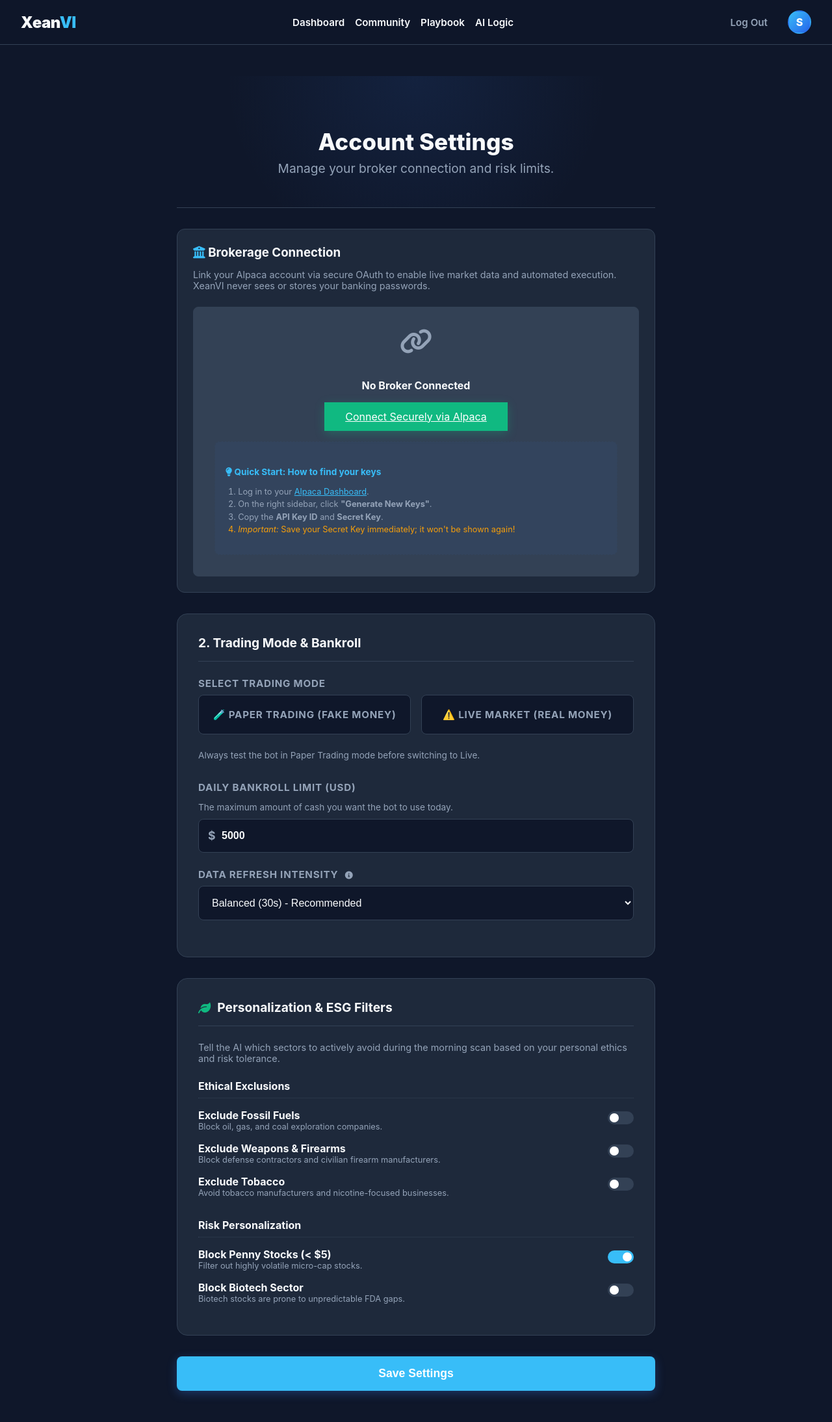
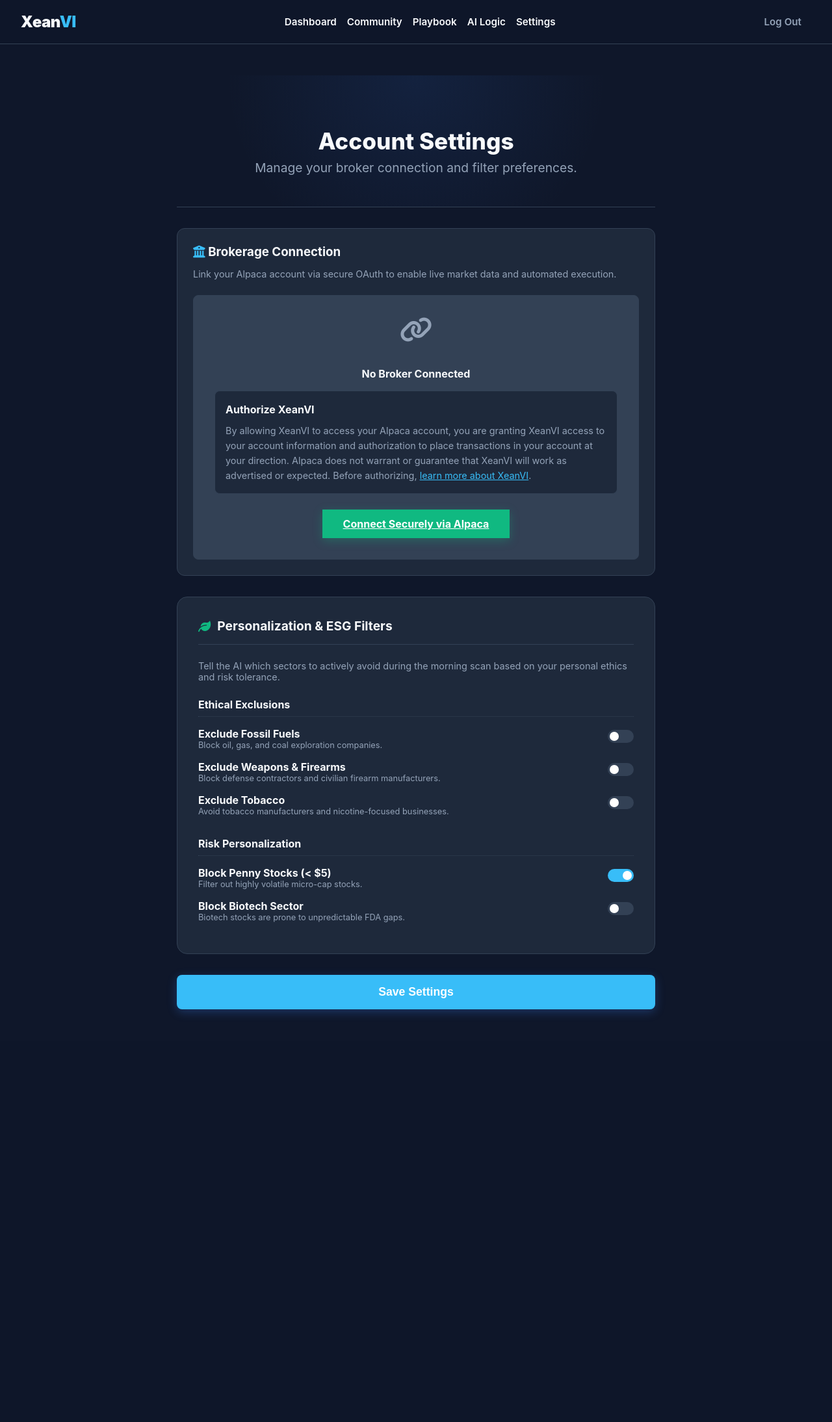
Before and after one commit to TroyS0326/trader, a Flask app: page /settings in a window 1280 px wide. Shown: the whole page at 65% size. After the commit the page ends 1563 px from the top, so only its background shows below. Run offline with Flask 3, Linux system fonts and the light colour scheme; the visitor is signed in with stand-in values (Sample User, id 1); parts of the project's set-up code (start-up, migrations or seed data) failed here and were passed over; some libraries are stand-ins or nearby versions.

Commit message:
Update settings page navigation and broker disclosure

```diff
--- a/templates/settings.html
+++ b/templates/settings.html
@@ -17,8 +17,6 @@
 </head>
 <body>
 
-    <!-- Dashboard navigation -->
-
     <nav class="xean-nav">
         <div class="xean-nav-inner">
             <a href="/" class="logo" style="text-decoration: none; font-size: 1.5rem; font-weight: 900; letter-spacing: -0.5px; color: var(--text-main);">
@@ -31,24 +29,18 @@
                     <a href="/community">Community</a>
                     <a href="/playbook">Playbook</a>
                     <a href="/transparency">AI Logic</a>
+                    <a href="/settings" style="color: var(--text-main);">Settings</a>
                 {% else %}
                     <a href="/features">How it Works</a>
                     <a href="/playbook">Playbook</a>
-        <a href="/alpaca-integration">Alpaca Workflow</a>
                     <a href="/transparency">AI Logic</a>
-        <a href="/pricing">Pricing</a>
+                    <a href="/upgrade">Pricing</a>
                 {% endif %}
             </div>
 
             <div class="xean-nav-actions">
                 {% if current_user.is_authenticated %}
-
                     <a href="/logout" style="color: var(--text-muted); font-size: 0.95rem; font-weight: 600; text-decoration: none; margin-right: 15px; transition: color 0.2s;" onmouseover="this.style.color='var(--danger)'" onmouseout="this.style.color='var(--text-muted)'">Log Out</a>
-
-                    <a href="/settings" style="text-decoration: none;">
-                        <div class="nav-avatar" title="Account Settings">{{ current_user.full_name[0]|upper if current_user.full_name else 'U' }}</div>
-                    </a>
-
                 {% else %}
                     <a href="/login" style="color: var(--text-main); font-weight: 600; font-size: 0.95rem; text-decoration: none;">Log In</a>
                     <a href="/signup" class="btn btn-primary" style="padding: 0.6rem 1.2rem; font-size: 0.95rem; border-radius: 8px; border: none;">Start Free</a>
@@ -70,13 +62,13 @@
 
         <div class="page-header">
             <h1>Account Settings</h1>
-            <p class="sub">Manage your broker connection and risk limits.</p>
+            <p class="sub">Manage your broker connection and filter preferences.</p>
         </div>
 
         <div class="settings-card" style="background: var(--bg-card); padding: 1.5rem; border-radius: 12px; border: 1px solid var(--border-color); margin-bottom: 2rem;">
             <h3 style="margin-bottom: 0.5rem;"><i class="fas fa-university" style="color: var(--accent-blue);"></i> Brokerage Connection</h3>
             <p style="color: var(--text-muted); font-size: 0.9rem; margin-bottom: 1.5rem;">
-                Link your Alpaca account via secure OAuth to enable live market data and automated execution. XeanVI never sees or stores your banking passwords.
+                Link your Alpaca account via secure OAuth to enable live market data and automated execution.
             </p>
 
             {% if current_user.alpaca_access_token %}
@@ -91,64 +83,22 @@
                 <div style="background: var(--bg-input); border: 1px solid var(--border-color); padding: 2rem; border-radius: 8px; text-align: center;">
                     <i class="fas fa-link" style="color: var(--text-muted); font-size: 2.5rem; margin-bottom: 1rem;"></i>
                     <h4 style="margin-bottom: 1rem;">No Broker Connected</h4>
-                    <a href="/alpaca/login" class="btn-action" style="background: var(--success); color: white; display: inline-block; padding: 0.75rem 2rem; box-shadow: 0 4px 15px rgba(16, 185, 129, 0.3);">
+
+                    <div style="margin-bottom: 1.5rem; font-size: 0.9rem; color: var(--text-muted); line-height: 1.6; text-align: left; background: var(--bg-card); padding: 1rem; border-radius: 8px; border: 1px solid var(--border-color);">
+                        <strong style="color: var(--text-main); display: block; margin-bottom: 0.5rem; font-size: 1rem;">Authorize XeanVI</strong>
+                        By allowing XeanVI to access your Alpaca account, you are granting XeanVI access to your account information and authorization to place transactions in your account at your direction. Alpaca does not warrant or guarantee that XeanVI will work as advertised or expected. Before authorizing, <a href="/features" style="color: var(--accent-blue); text-decoration: underline;">learn more about XeanVI</a>.
+                    </div>
+
+                    <a href="/alpaca/login" class="btn-action" style="background: var(--success); color: white; display: inline-block; padding: 0.75rem 2rem; box-shadow: 0 4px 15px rgba(16, 185, 129, 0.3); font-weight: bold;">
                         Connect Securely via Alpaca
                     </a>
-                    <div style="margin-top: 1rem; text-align: left; padding: 1rem; background: rgba(59, 130, 246, 0.05); border-radius: 8px; border: 1px dashed var(--border-color);">
-                        <h5 style="margin-bottom: 0.5rem; font-size: 0.85rem; color: var(--accent-blue);">
-                            <i class="fas fa-lightbulb"></i> Quick Start: How to find your keys
-                        </h5>
-                        <ol style="font-size: 0.8rem; color: var(--text-muted); padding-left: 1.2rem; line-height: 1.5;">
-                            <li>Log in to your <a href="https://app.alpaca.markets/" target="_blank" rel="noopener noreferrer" style="color: var(--accent-blue);">Alpaca Dashboard</a>.</li>
-                            <li>On the right sidebar, click <strong>"Generate New Keys"</strong>.</li>
-                            <li>Copy the <strong>API Key ID</strong> and <strong>Secret Key</strong>.</li>
-                            <li style="color: var(--warning);"><em>Important:</em> Save your Secret Key immediately; it won't be shown again!</li>
-                        </ol>
-                    </div>
                 </div>
             {% endif %}
         </div>
 
-        <!-- Trading mode & bankroll panel -->
         <form action="/settings" method="POST">
             <input type="hidden" name="csrf_token" value="{{ csrf_token() }}"/>
-            <div class="config-panel">
-                <div class="panel-title">2. Trading Mode &amp; Bankroll</div>
-                <div class="input-group">
-                    <label>Select Trading Mode</label>
-                    <div class="mode-toggle">
-                        <label class="mode-label" id="label-paper">
-                            <input type="radio" name="trading_mode" value="paper" aria-label="Paper trading mode" {% if not current_user or current_user.trading_mode == 'paper' %}checked{% endif %}>
-                            🧪 Paper Trading (Fake Money)
-                        </label>
-                        <label class="mode-label" id="label-live">
-                            <input type="radio" name="trading_mode" value="live" aria-label="Live trading mode" {% if current_user and current_user.trading_mode == 'live' %}checked{% endif %}>
-                            ⚠️ Live Market (Real Money)
-                        </label>
-                    </div>
-                    <p class="sub" style="font-size: 0.85rem;">Always test the bot in Paper Trading mode before switching to Live.</p>
-                </div>
-                <div class="input-group" style="margin-top: 2rem;">
-                    <label for="bankroll">Daily Bankroll Limit (USD)</label>
-                    <p class="sub" style="font-size: 0.85rem; margin-bottom: 10px;">The maximum amount of cash you want the bot to use today.</p>
-                    <div style="position: relative;">
-                        <span style="position: absolute; left: 15px; top: 15px; color: var(--muted); font-weight: bold; font-size: 1.1rem;">$</span>
-                        <input type="number" id="bankroll" name="bankroll" class="text-input" value="{{ current_user.bankroll or 5000 }}" style="padding-left: 35px; font-weight: bold;" required>
-                    </div>
-                </div>
-                <div class="input-group">
-                    <label for="refresh_interval">Data Refresh Intensity
-                        <div class="info-tip"><i class="fas fa-info-circle"></i>
-                            <span class="tip-text">How often the dashboard updates prices. High intensity uses more data.</span>
-                        </div>
-                    </label>
-                    <select id="refresh_interval" name="refresh_interval" class="config-input">
-                        <option value="10000" {% if current_user.refresh_interval == 10000 %}selected{% endif %}>Turbo (10s) - Active Trading</option>
-                        <option value="30000" {% if current_user.refresh_interval == 30000 %}selected{% endif %}>Balanced (30s) - Recommended</option>
-                        <option value="60000" {% if current_user.refresh_interval == 60000 %}selected{% endif %}>Eco (1m) - Background Monitoring</option>
-                    </select>
-                </div>
-            </div>
+
             <div class="config-panel">
                 <div class="panel-title"><i class="fas fa-leaf" style="color: var(--success);"></i> Personalization &amp; ESG Filters</div>
                 <p style="color: var(--text-muted); font-size: 0.9rem; margin-bottom: 1.5rem;">
```
Lines whose indentation alone changed are shown as unchanged.
